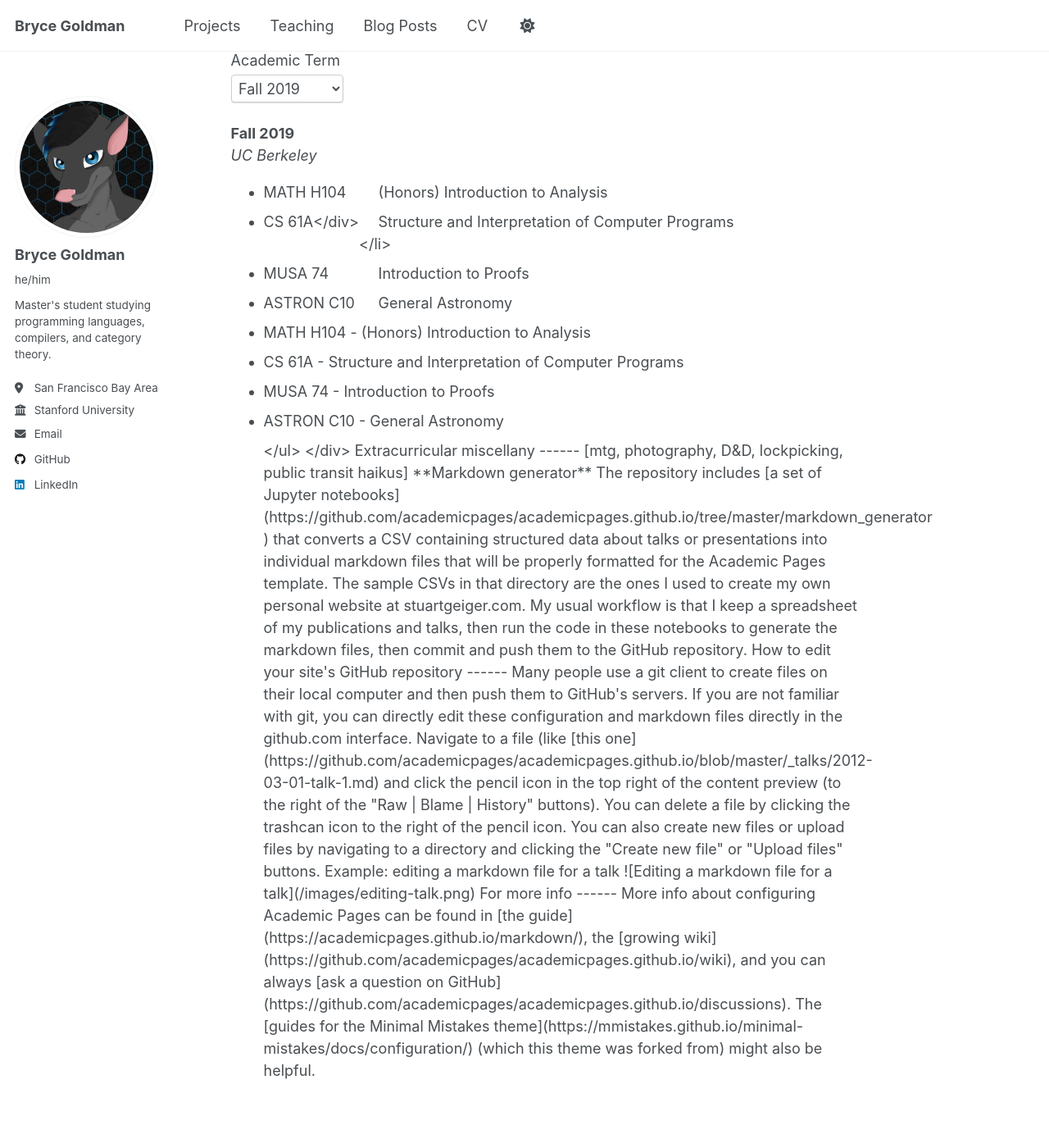
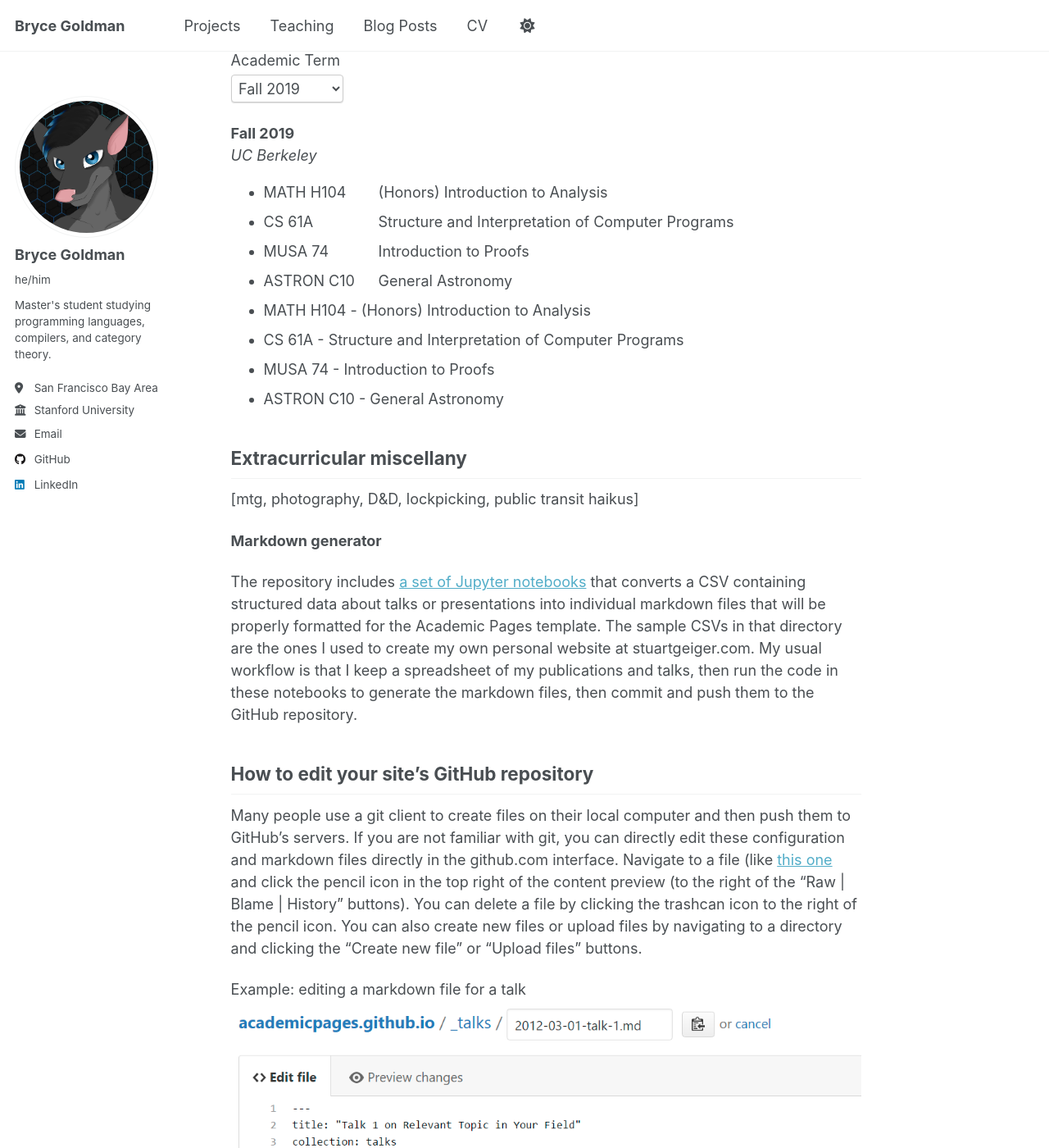
Before and after one commit to Alkizar/alkizar.github.io, a Jekyll site: the page built from _pages/about.md, in a window 1280 px wide and 1400 px high, scrolled down 1702 px. Shown: the whole window at 82% size. Built offline with Jekyll 4.4.1, drawn with Linux system fonts in a browser that asks for light colours; some of the changed text lies outside the part shown.

Commit message:
missed a p

```diff
--- a/_pages/about.md
+++ b/_pages/about.md
@@ -40,7 +40,7 @@ Coursework
   <i> UC Berkeley </i>
   <ul>
     <li id="wrapper" class="small-line"><div class="align-left">MATH H104</div><div class="align-center">(Honors) Introduction to Analysis</div></li><style>div.align-left {text-align:left;padding:0;margin:0;position:absolute;}div.align-center{  text-align: center;  margin-left: -50px;}</style>
-    <li id="wrapper" class="small-line"><p class="align-left">CS 61A</div><div class="align-center">Structure and Interpretation of Computer Programs</div></li><style>div.align-left {text-align:left;padding:0;margin:0;position:absolute;}div.align-center{  text-align: center;  margin-left: -50px;}</style>
+    <li id="wrapper" class="small-line"><div class="align-left">CS 61A</div><div class="align-center">Structure and Interpretation of Computer Programs</div></li><style>div.align-left {text-align:left;padding:0;margin:0;position:absolute;}div.align-center{  text-align: center;  margin-left: -50px;}</style>
     <li id="wrapper" class="small-line"><div class="align-left">MUSA 74</div><div class="align-center">Introduction to Proofs</div></li><style>div.align-left {text-align:left;padding:0;margin:0;position:absolute;}div.align-center{  text-align: center;  margin-left: -50px;}</style>
     <li id="wrapper" class="small-line"><div class="align-left">ASTRON C10</div><div class="align-center">General Astronomy</div></li><style>div.align-left {text-align:left;padding:0;margin:0;position:absolute;}div.align-center{  text-align: center;  margin-left: -50px;}</style>
     <li>MATH H104 - (Honors) Introduction to Analysis</li>
```
